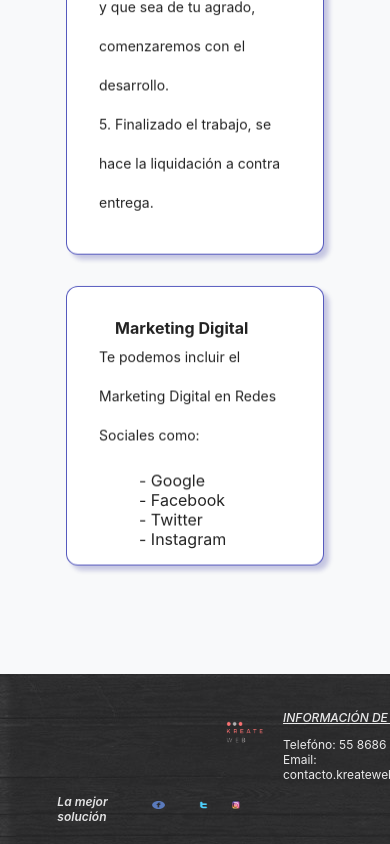
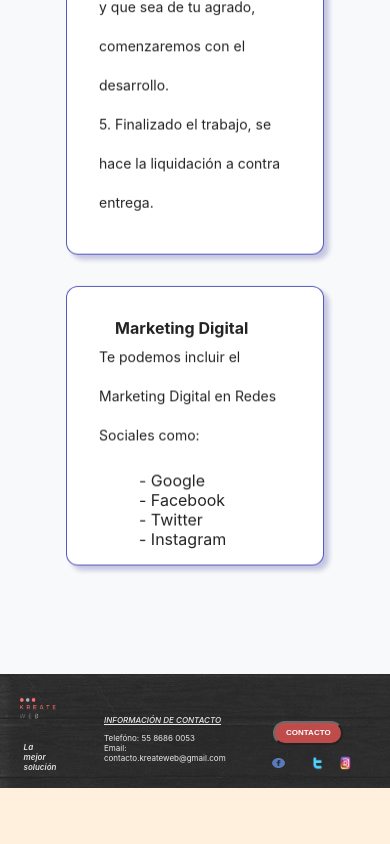
Before and after one commit to AnnMtz/Kreate-Web, a React (Create React App) app: page /additional in a window 390 px wide. Shown: the part 1120-1964 px from the top of the page. After the commit the page ends 1908 px from the top, so only its background shows below. Built offline with nearby package versions, Linux system fonts and the light colour scheme.

Commit message:
adding media query

```diff
--- a/src/components/Message/Message.js
+++ b/src/components/Message/Message.js
@@ -9,7 +9,7 @@ const Message = ({msg}) => {
     const timer = setTimeout(() => {
         setActualMsg(actualMsg === 0 ? quantity - 1 : actualMsg - 1)
         clearTimeout()
-    }, 50000)
+    }, 5000)
 
     return(
         <div className="">
--- a/src/components/carrusel.js/carrusel.module.css
+++ b/src/components/carrusel.js/carrusel.module.css
@@ -35,11 +35,16 @@
 #right-btn {
     right: 2rem;
 }
-
+@media screen and (max-width: 375px) {
+    .slides {
+        height: 9rem;
+        width: 10rem;
+    }
+}
 @media screen and (max-width: 420px) {
     .slides {
-        height: 14rem;
-        width: 14rem;
+        height: 9rem;
+        width: 10rem;
     }
 }
 
--- a/src/components/footer/Footer.js
+++ b/src/components/footer/Footer.js
@@ -18,19 +18,17 @@ const Footer = () => {
                     <Link to="/" id={styles.nav} href='logo'>
                         <img src={logo} className={styles.logo} alt="logo" />
                     </Link>
-                    <div className={styles['card-col']} id={styles['contact-card']}>
-                        <p id={styles['contact-info']} className={styles.paragraph}>Información de contacto</p>
-                        <span className={styles['contact-data']}>Telefóno: 55 8686 0053</span>
-                        <span className={styles['contact-data']}>Email: contacto.kreateweb@gmail.com</span>
-                    </div>
+                    <p className={styles.paragraph}>La mejor solución</p>
+                </div>
+                <div className={styles['card-col']} id={styles['contact-card']}>
+                    <p id={styles['contact-info']} className={styles.paragraph}>Información de contacto</p>
+                    <span className={styles['contact-data']}>Telefóno: 55 8686 0053</span>
+                    <span className={styles['contact-data']}>Email: contacto.kreateweb@gmail.com</span>
+                </div>
+                <div className={styles['card-rows']}>
                     <button id={styles.btn} type="submit">
                         <Link to="/contact" id={styles['btn-link']}>Contacto</Link>
                     </button>
-                </div>
-                <div className={styles['card-rows']}>
-                    <div className={styles['card-paragraph']}>
-                        <p className={styles.paragraph}>La mejor solución</p>
-                    </div>
                     <div className={styles['social-media']}>
                         <img src={face} alt="facebook" id={styles.face} />
                         <img src={twitter} alt="facebook" className={styles.redes} />
--- a/src/components/footer/footer.module.css
+++ b/src/components/footer/footer.module.css
@@ -1,50 +1,62 @@
-footer {
+/* footer {
     display: flex;
     flex-direction: row;
     align-items: center;
     justify-content: space-between;
     background-color: #f8f9fa;
-}
+} */
 
 .footer {
-    display: inherit;
-    flex-direction: column;
+    display: flex;
+    flex-direction: row;
     align-items: center;
     width: 100vw;
     margin-top: 4rem;
     padding: .5rem;
     background-image: url('assets/img/background2.jpg');
     opacity: 86%;
-    /* background-color: #FBE180; */
 }
 
 .logo-container {
     display: flex;
-    flex-direction: row;
-    justify-content: space-between;
+    flex-direction: column;
     align-items: center;
-    width: 100vw;
+    margin-left: 2rem;
+    margin-right: 9rem;
 }
 
 .logo {
     width: 8.8rem;
     height: 6rem;
-    margin-left: 1.5rem;
+}
+
+.card-col {
+    display: flex;
+    flex-direction: column;
+    margin-left: 12rem;
+    margin-right: 20rem;
+}
+
+.card-rows {
+    display: flex;
+    flex-direction: column;
+    margin-left: 4rem;
+    margin-top: 2rem;
+    align-items: center;
+    width: 100vw;
 }
 
 #btn {
     display: flex;
     flex-direction: row;
     justify-content: center;
-    margin-top: 14px;
+    margin-right: 7rem;
     padding: 8px 20px 8px 20px;
     height: 34px;
     width: 118px;
     border-radius: 25px;
     background-color: #dc3935d1;
     font-weight: bold;
-    margin-right: 8rem;
-    margin-left: 25rem;
     text-align: center;
     cursor: pointer;
 }
@@ -65,21 +77,11 @@ footer {
     color: white;
 }
 
-.card-rows {
-    display: flex;
-    flex-direction: row;
-    justify-content: space-between;
-    width: 100vw;
-}
-
-.card-col {
-    color: #002bffd9;
-}
 
 .paragraph {
     font-style: italic;
     font-weight: 600;
-    font-size: 12px !important;
+    font-size: 12px;
     color: #ffffffde;
 }
 
@@ -108,17 +110,16 @@ footer {
 }
 
 .contact-data {
-    font-size: 12px !important;
+    font-size: 12px;
 }
 
 .social-media {
     display: flex;
     justify-content: space-around;
-    padding-right: 7rem !important;
-    margin-bottom: 0.5rem!important;
+    padding-right: 7rem;
     padding-left: 0;
     align-items: center;
-    width: 10rem !important;
+    width: 10rem;
 }
 
 #face{
@@ -137,55 +138,69 @@ footer {
     }
 
     .logo-container {
+        margin-right: 8rem;
+    }
+
+    .logo-container {
         width: 0;
-        margin-left: 0;
+        margin-left: 2rem;
     }
 
     .logo {
         width: 4rem;
         height: 3rem;
+        margin-left: 7px;
+    }
+
+    .paragraph {
+        font-size: 8px;
+    }
+
+    .card-col {
+        margin-left: -4rem;
+        margin-right: 0rem;
+        width: 52rem;
+        margin-bottom: 0.5rem;
+    }
+
+    #contact-info {
+        font-size: 8px;
+    }
+
+    .card-col span {
+        font-size: 8px;
+    }
+
+    .card-rows {
+        margin-left: 2rem;
     }
 
     #btn {
-        width: 42px;
-        height: 1rem;
+        width: 70px;
+        height: 24px;
+        padding: 0;
+        align-items: center;
+        align-items: center;
+        margin-bottom: 0.5rem;
     }
 
     #btn  a {
-        font-size: 4px;
+        font-size: 8px;
         position: relative;
-        top: -3px;
-    }
-
-    .card-rows {
-        width: 87vw;
-        justify-content: flex-end;
-
-    }
-
-    .paragraph,
-    .contact-info {
-        font-size: 7px;
-    }
-
-    .card-col {
-        margin-right: 2rem;
-    }
-
-    .card-col span {
-        font-size: 6px;
+        top: -1px;
     }
 
     .social-media {
-        width: 11vw;
+        width: 26vw;
     }
 
     #face {
-        height: 1rem;
+        height: 1.2rem;
     }
 
     .redes {
-        height: .5rem;
+        height: .9rem;
+        width: .7rem;
     }
 
 }
--- a/src/components/header/header.css
+++ b/src/components/header/header.css
@@ -1,11 +1,6 @@
 .navbar {
-    /* height: 90px; */
-    /* background-color: #ff820aa6; */
     background-image: url('assets/img/background2.jpg');
     opacity: 86%;
-    /* -webkit-box-shadow: -1px 6px 5px 0px rgba(148,143,148,1);
-    -moz-box-shadow: -1px 6px 5px 0px rgba(148,143,148,1);
-    box-shadow: -1px 6px 5px 0px rgba(18 17 18); */
     -webkit-box-shadow: -1px 6px 5px 0px rgba(148,143,148,1);
     -moz-box-shadow: -1px 6px 5px 0px rgba(148,143,148,1);
     box-shadow: -1px 6px 5px 0px rgba(18 17 18);
@@ -16,7 +11,6 @@
 .logo {
     height: 5rem;
     margin-left: 2rem;
-    /* width: 54%; */
 }
 
 .navbar-nav {
@@ -33,7 +27,6 @@
 }
 
 .nav-link{
-
     color: #ffffffde !important;
     font-weight: bold;
     opacity: .9;
@@ -48,20 +41,19 @@
 }
 
 
-
-@media screen and (min-width: 992px){
-    .logo {
-        height: 11rem;
-    }
-}
-
 @media screen and (max-width: 420px) {
     .navbar {
-        height: 70px;
+        height: 6rem;
     }
 
     .logo {
-        height: 3rem;
+        height: 5rem;
+    }
+
+    .navbar-nav {
+        position: absolute;
+        right: 71px;
+        margin: 0;
     }
 
     .navbar-nav.active {
@@ -69,11 +61,17 @@
         list-style: none;
     }
 
+    .nav-item {
+        position: relative;
+        top: -18px;
+    }
+
     .nav-link {
         font-size: 10px;
         text-decoration: none;
     }
 }
+
 
 @media screen and (min-width: 768px) {
     .navbar {
@@ -107,6 +105,12 @@
     }
 }
 
+@media screen and (min-width: 992px){
+    .logo {
+        height: 11rem;
+    }
+}
+
 @media screen and (min-width: 1280px) {
     .navbar {
         height: 88px;
--- a/src/components/main/Main.js
+++ b/src/components/main/Main.js
@@ -39,7 +39,7 @@ const Main = () => {
             <div ref={ref}>
                 <Carrusel
                         images={arrayImages}
-                        arrayMessage={arrayMessage}
+                        // arrayMessage={arrayMessage}
                 />
             </div>
            <div id={styles.container}>
--- a/src/components/main/main.module.css
+++ b/src/components/main/main.module.css
@@ -32,8 +32,8 @@
     width: 100vw;
     -webkit-animation-name: rotate;
     animation-name: rotate;
-    -webkit-animation-duration: 8s;
-    animation-duration: 8s;
+    -webkit-animation-duration: 9s;
+    animation-duration: 9s;
 }
 
 @keyframes rotate {
@@ -45,8 +45,8 @@
 #header {
     -webkit-animation-name: appear;
     animation-name: appear;
-    -webkit-animation-duration: 5s;
-    animation-duration: 5s;
+    -webkit-animation-duration: 7s;
+    animation-duration: 7s;
 }
 
 @keyframes appear {
@@ -84,7 +84,6 @@
 
 #info {
     text-decoration: none;
-    /* color: #eb6864; */
     color: orangered;
     font-weight: 480;
     font-size: 18px;
@@ -93,13 +92,22 @@
 #info:hover {
     font-size:x-large
 }
-@media screen and (max-width: 420px) {
+
+@media screen and (max-width: 820px) {
     #header {
-        font-size: 2rem;
+        font-size: 1.5rem;
     }
 
-    .main-row {
+    .message-container {
+        font-size: 8px;
+        top: -145px;
+        text-align: center;
+        font-weight: bolder;
+    }
+
+    .mainRow {
         flex-direction: column;
+        align-items: center;
     }
 
     .main-columns {
```
